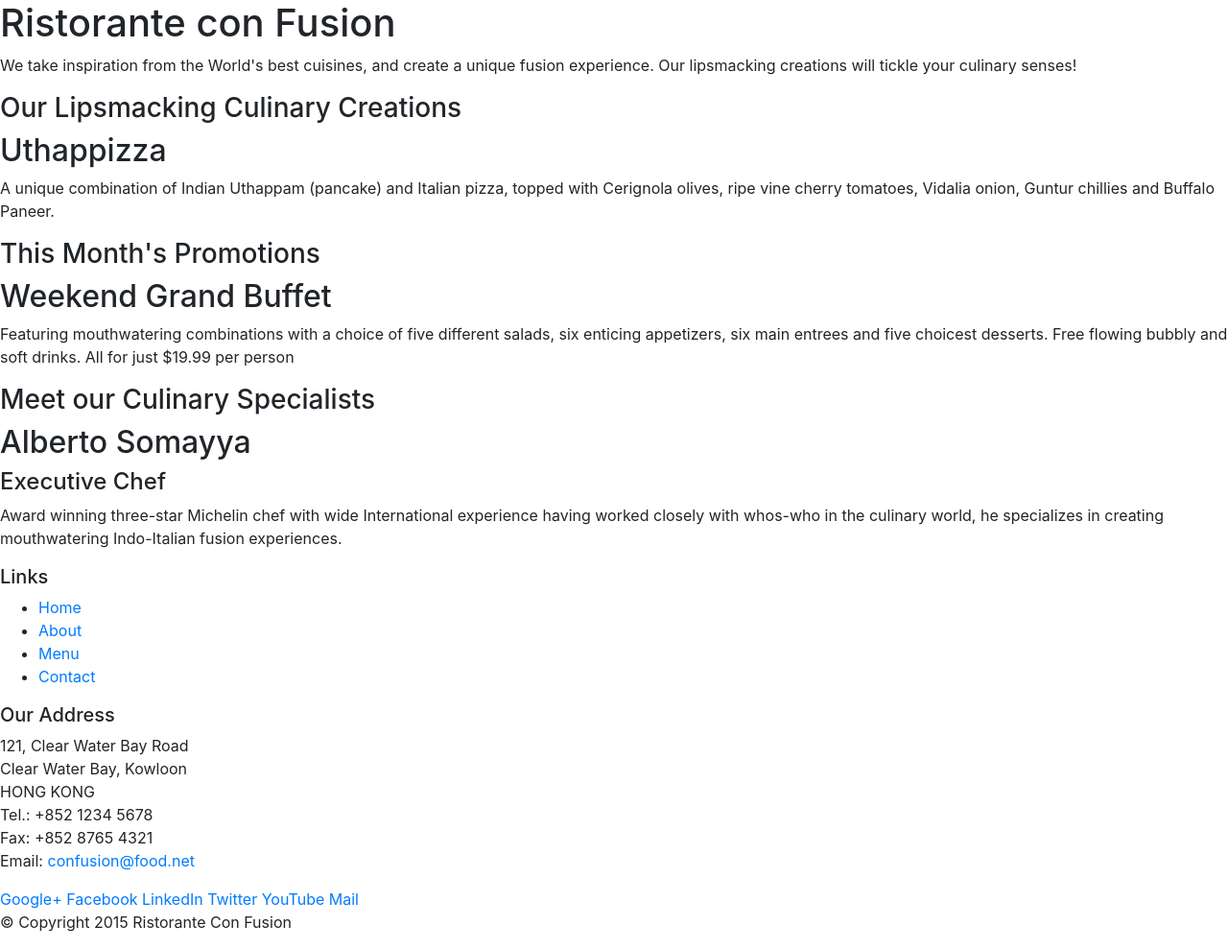
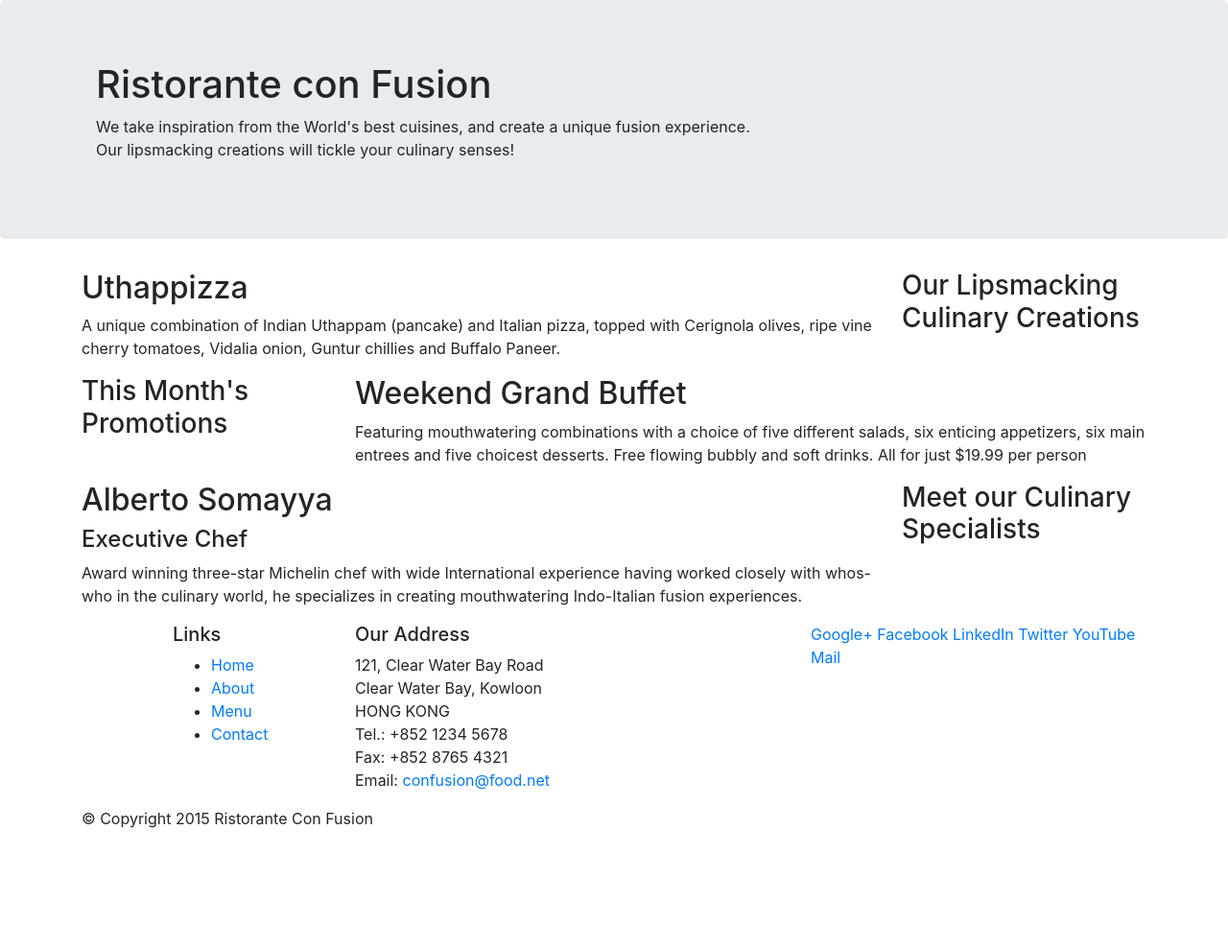
Before and after one commit to anmolsingh12/CourseEra-Assignment1, a website: page index.html in a window 1280 px wide. Shown: the whole page at 96% size. After the commit the page ends 881 px from the top, so only its background shows below. Drawn offline with nearby package versions, Linux system fonts and the light colour scheme.

Commit message:
daily commit

```diff
--- a/index.html
+++ b/index.html
@@ -10,47 +10,46 @@
 </head>
 
 <body>
-
-    <header>
-        <div>
-            <div>
-                <div>
+    <header class="jumbotron">
+        <div class="container">
+            <div classs="row">
+                <div class="col-12 col-sm-8">
                     <h1>Ristorante con Fusion</h1>
                     <p>We take inspiration from the World's best cuisines, and create a unique fusion experience. Our lipsmacking creations will tickle your culinary senses!</p>
                 </div>
-                <div>
+                <div class="col col-sm">
                 </div>
             </div>
         </div>
     </header>
 
-    <div>
-        <div>
-            <div>
+    <div class="container">
+        <div class="row">
+            <div class="col-sm-4 order-md-2 col-md-3">
                 <h3>Our Lipsmacking Culinary Creations</h3>
             </div>
-            <div>
+            <div class="col-sm order-md-1 col-md">
                 <h2>Uthappizza</h2>
                 <p>A unique combination of Indian Uthappam (pancake) and Italian pizza, topped with Cerignola olives, ripe vine cherry tomatoes, Vidalia onion, Guntur chillies and Buffalo Paneer.</p>
             </div>
         </div>
 
 
-        <div>
-            <div>
-                <h3>This Month's Promotions</h3>
+        <div class="row">
+            <div class="col-sm-4 col-md-3">
+                <h3 >This Month's Promotions</h3>
             </div>
-            <div>
+            <div class="col-sm col-md">
                 <h2>Weekend Grand Buffet</h2>
                 <p>Featuring mouthwatering combinations with a choice of five different salads, six enticing appetizers, six main entrees and five choicest desserts. Free flowing bubbly and soft drinks. All for just $19.99 per person </p>
             </div>
         </div>
 
-        <div>
-            <div>
+        <div class="row">
+            <div class="col-sm-4 order-md-2 col-md-3">
                 <h3>Meet our Culinary Specialists</h3>
             </div>
-            <div>
+            <div class="col-sm order-md-1 col-md">
                 <h2>Alberto Somayya</h2>
                 <h4>Executive Chef</h4>
                 <p>Award winning three-star Michelin chef with wide International experience having worked closely with whos-who in the culinary world, he specializes in creating mouthwatering Indo-Italian fusion experiences. </p>
@@ -59,9 +58,9 @@
     </div>
 
     <footer>
-        <div>
-            <div>
-                <div>
+        <div class="container">
+            <div class="row">
+                <div class="col-5 col-sm-2 offset-1">
                     <h5>Links</h5>
                     <ul>
                         <li><a href="#">Home</a></li>
@@ -70,7 +69,7 @@
                         <li><a href="#">Contact</a></li>
                     </ul>
                 </div>
-                <div>
+                <div class="col-6 col-sm-5">
                     <h5>Our Address</h5>
                     <address>
 		              121, Clear Water Bay Road<br>
@@ -81,7 +80,7 @@
 		              Email: <a href="mailto:confusion@food.net">confusion@food.net</a>
 		           </address>
                 </div>
-                <div>
+                <div class="col col-sm-4">
                     <div>
                         <a href="http://google.com/+">Google+</a>
                         <a href="http://www.facebook.com/profile.php?id=">Facebook</a>
@@ -92,8 +91,8 @@
                     </div>
                 </div>
            </div>
-           <div>
-                <div>
+           <div class="row">
+                <div class="col-auto">
                     <p>© Copyright 2015 Ristorante Con Fusion</p>
                 </div>
            </div>
```
